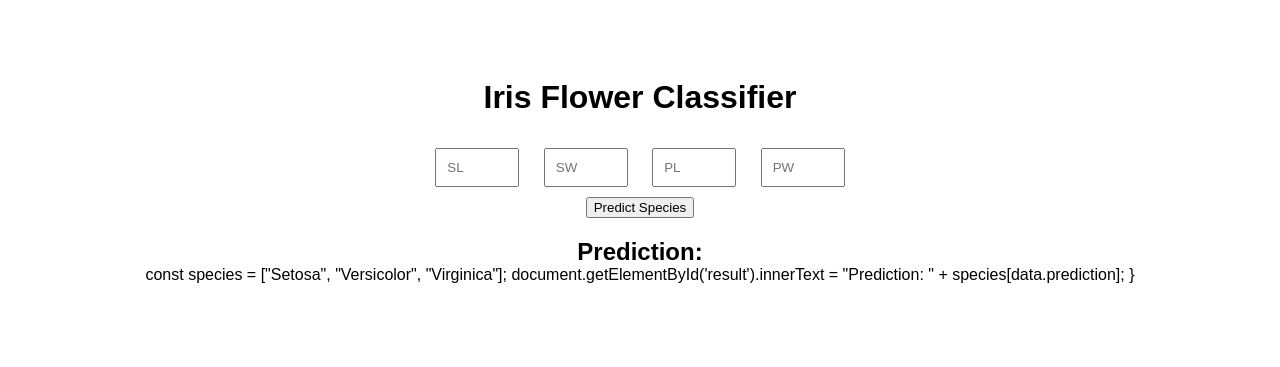
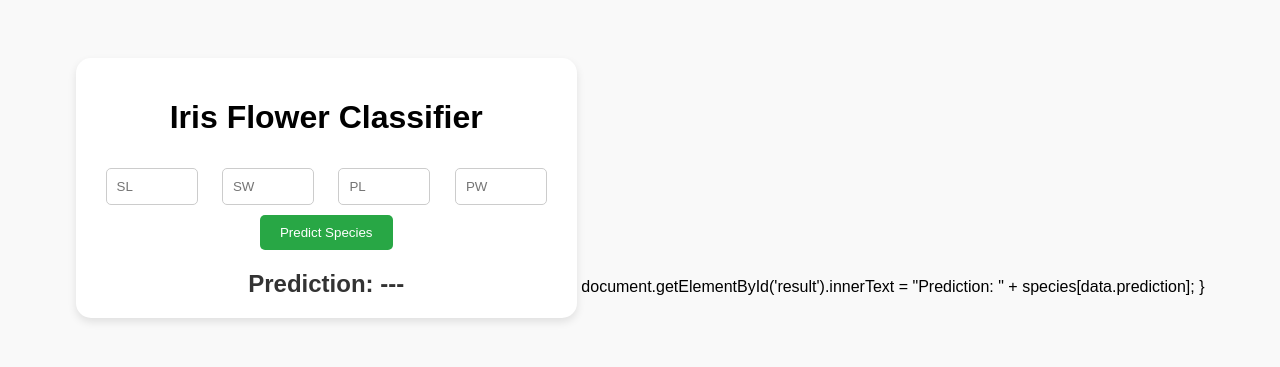
Before and after one commit to mohamedshamlola412-cmd/iris-predictor, a Flask app: page / in a window 1280 px wide. Shown: the top 367 px of the page. Run offline with Flask 3, Linux system fonts and the light colour scheme; parts of the project's set-up code (start-up, migrations or seed data) failed here and were passed over.

Commit message:
Update index.html

```diff
--- a/Templates/index.html
+++ b/Templates/index.html
@@ -3,22 +3,26 @@
 <head>
     <title>Iris Predictor</title>
     <style>
-        body { text-align: center; font-family: Arial; padding: 50px; }
-        input { margin: 10px; padding: 10px; width: 60px; }
-        #result { font-weight: bold; font-size: 24px; margin-top: 20px; }
-        img { width: 200px; margin-top: 20px; display: none; }
+        body { text-align: center; font-family: sans-serif; padding: 50px; background-color: #f9f9f9; }
+        .box { background: white; padding: 20px; border-radius: 15px; display: inline-block; box-shadow: 0 4px 8px rgba(0,0,0,0.1); }
+        input { margin: 10px; padding: 10px; width: 70px; border: 1px solid #ccc; border-radius: 5px; }
+        button { background-color: #28a745; color: white; padding: 10px 20px; border: none; border-radius: 5px; cursor: pointer; }
+        #result { font-weight: bold; font-size: 24px; margin-top: 20px; color: #333; }
+        img { width: 200px; margin-top: 20px; border-radius: 10px; display: none; }
     </style>
 </head>
 <body>
-    <h1>Iris Flower Classifier</h1>
-    <input type="number" id="f1" placeholder="SL">
-    <input type="number" id="f2" placeholder="SW">
-    <input type="number" id="f3" placeholder="PL">
-    <input type="number" id="f4" placeholder="PW">
-    <br>
-    <button onclick="predict()">Predict Species</button>
-    <div id="result">Prediction: </div>
-    <img id="flower-img" src="" alt="flower">
+    <div class="box">
+        <h1>Iris Flower Classifier</h1>
+        <input type="number" id="f1" step="0.1" placeholder="SL">
+        <input type="number" id="f2" step="0.1" placeholder="SW">
+        <input type="number" id="f3" step="0.1" placeholder="PL">
+        <input type="number" id="f4" step="0.1" placeholder="PW">
+        <br>
+        <button onclick="predict()">Predict Species</button>
+        <div id="result">Prediction: ---</div>
+        <img id="flower-img" src="" alt="Iris Flower">
+    </div>
 
     <script>
         async function predict() {
@@ -29,6 +33,9 @@
                 parseFloat(document.getElementById('f4').value)
             ];
 
+            const resultDiv = document.getElementById('result');
+            const img = document.getElementById('flower-img');
+
             const response = await fetch('/predict', {
                 method: 'POST',
                 headers: {'Content-Type': 'application/json'},
@@ -36,27 +43,23 @@
             });
 
             const data = await response.json();
-            const resultDiv = document.getElementById('result');
-            const img = document.getElementById('flower-img');
 
             if(data.prediction) {
                 resultDiv.innerText = "Prediction: " + data.prediction;
-                // These are placeholder images for each type
-                const urls = {
+
+                // Images for the doctor
+                const photos = {
                     "Setosa": "https://upload.wikimedia.org/wikipedia/commons/5/56/Kosaciec_szczecinkowaty_Iris_setosa.jpg",
                     "Versicolor": "https://upload.wikimedia.org/wikipedia/commons/4/41/Iris_versicolor_3.jpg",
                     "Virginica": "https://upload.wikimedia.org/wikipedia/commons/9/9f/Iris_virginica.jpg"
                 };
-                img.src = urls[data.prediction];
+                img.src = photos[data.prediction];
                 img.style.display = "inline-block";
-            } else {
-                resultDiv.innerText = "Error: " + data.error;
             }
         }
     </script>
 </body>
 </html>
-            const species = ["Setosa", "Versicolor", "Virginica"];
             document.getElementById('result').innerText = "Prediction: " + species[data.prediction];
         }
     </script>
```
